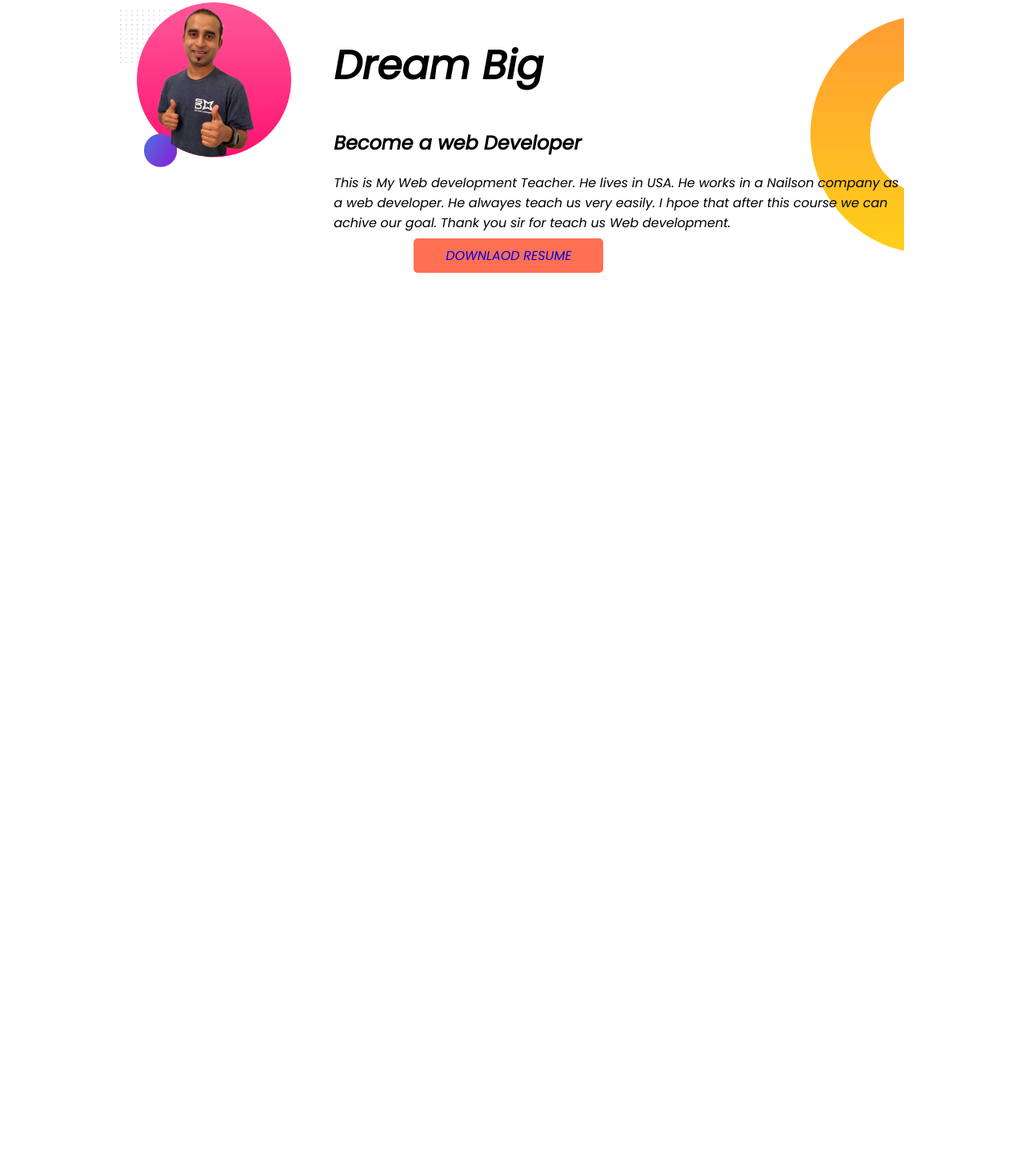
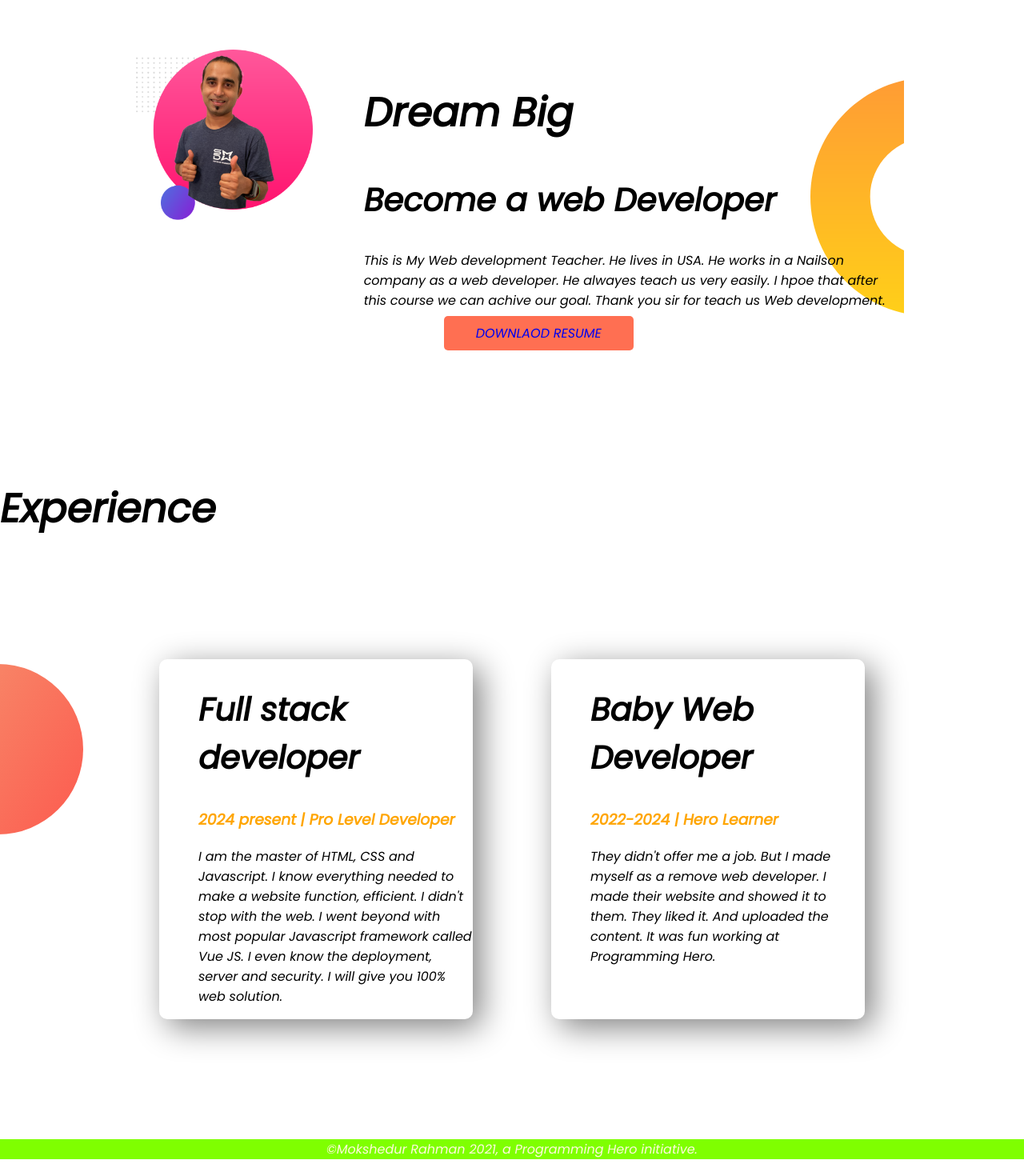
Before and after one commit to Mokshedur/developer-portfolio, a plain HTML site: page index.html in a window 1280 px wide. Shown: the part 835-2300 px from the top of the page at 80% size. Before the commit the page ends 1317 px from the top, so only its background shows below. Drawn offline with Linux system fonts and the light colour scheme.

Commit message:
experience sres snf item added

```diff
--- a/index.html
+++ b/index.html
@@ -13,7 +13,7 @@
 </head>
 
 <body>
-  <section class="top-banner">
+  <section class="top-banner flexible-container">
     <div class="half-width">
       <h1>Welcome To</h1>
       <h1><span class="orange-color">Mokshedur Rahman</span> World !</h1>
@@ -30,7 +30,7 @@
   </section>
 
 
-  <section class="dream-big">
+  <section class="dream-big flexible-container">
     <div class="half-width">
       <img src="images/jhankar2.png" alt="">
     </div>
@@ -46,6 +46,32 @@
     </div>
 
   </section>
+  <section class="experience-area">
+    <h1>Experience</h1>
+    <div class="flexible-container">
+      <div id="full-stack-experience" class="experience-item ">
+        <h2>Full stack developer</h2>
+        <h3 class="orange-color">2024 present | Pro Level Developer</h3>
+        <p>
+        <p>I am the master of HTML, CSS and Javascript. I know everything needed to make a website function, efficient.
+          I
+          didn't stop with the web. I went beyond with most popular Javascript framework called Vue JS. I even know the
+          deployment, server and security. I will give you 100% web solution.</p>
+      </div>
+      <div id="web-dev-experience" class="experience-item ">
+        <h2>Baby Web Developer</h2>
+        <h3 class="orange-color">2022-2024 | Hero Learner</h3>
+        <p>
+        <p>They didn't offer me a job. But I made myself as a remove web developer. I made their website and showed it
+          to
+          them. They liked it. And uploaded the content. It was fun working at Programming Hero.</p>
+      </div>
+    </div>
+  </section>
+  <footer>
+    <p>©Mokshedur Rahman 2021, a Programming Hero initiative.</p>
+    </p>
+  </footer>
 </body>
 
 </html>
--- a/style.css
+++ b/style.css
@@ -5,18 +5,24 @@
 h1{
   font-size: 50px;
 }
+h2{
+  font-size: 40px;
+}
 .orange-color{
   color: orange;
 }
-section{
+.flexible-container{
   display: flex;
   margin: 150px;
 }
 .half-width{
   display: 50%;
+  padding: 2%;
+
+
 }
 .half-width img{
-  width: 80%;
+  width: 90%;
   display: 50%;
 }
 .link-button{
@@ -36,5 +42,43 @@
  background-repeat: no-repeat;
  background-position: right;
 
+}
+.experience-area{
+  background-image: url(images/exp-bg.png);
+  background-repeat: no-repeat;
+  background-position: left;
 
 }
+.experience-item{
+   width: 40%;
+   margin-left: 5%;
+   margin-right: 5%;
+   padding-left: 5%;
+   border-radius: 10px;
+   box-shadow: 10px 10px 40px  gray;
+   border-left: 7px, solid;
+   border-image: linear-gradient(salmon,tomato) ;
+   border-image-slice: 1;
+
+
+
+ }
+ #web-dev-experience{
+  border-left: 7px, solid;
+  border-image: linear-gradient(salmon,tomato) ;
+  border-image-slice: 1;
+
+}
+#full-stack-experience{
+
+
+ border-left: 2px, solid black;
+ border-image: linear-gradient(blue,cyan) ;
+ border-image-slice: 1;
+}
+
+ footer p{
+   text-align: center;
+   background-color: chartreuse;
+   color: cornsilk;
+ }
```
